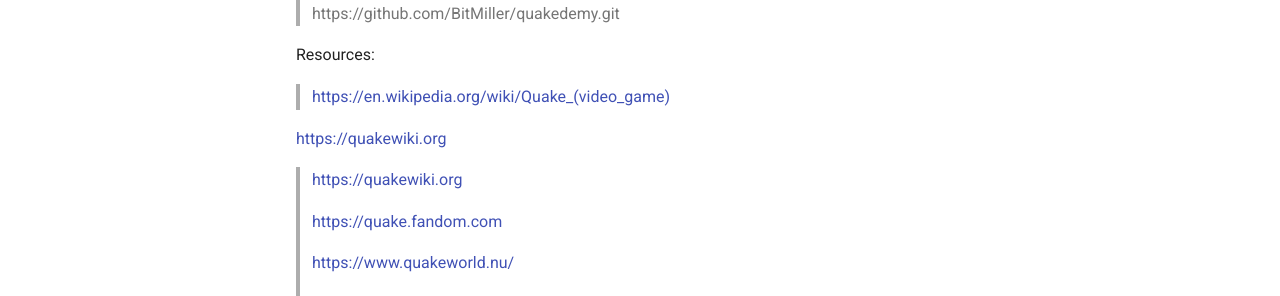
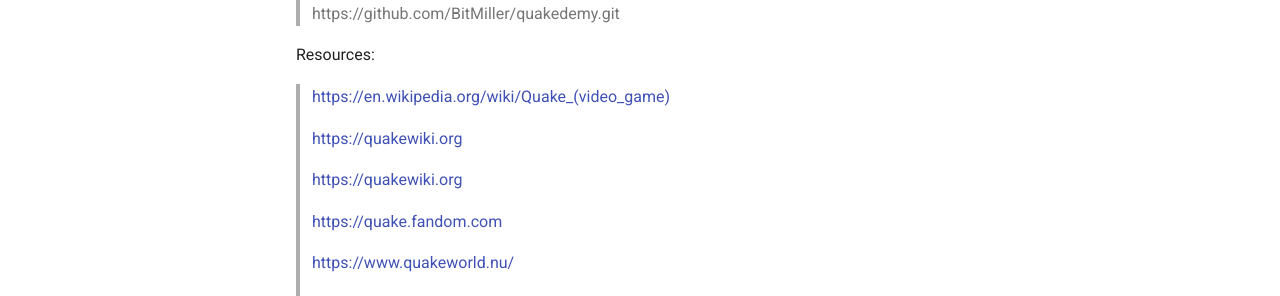
Before and after one commit to BitMiller/quakedemy, an MkDocs documentation site: the page built from docs/index.md, in a window 1280 px wide. Shown: the part 604-900 px from the top of the page. Built offline with MkDocs 1.6.1 and Material for MkDocs 9.7.7, drawn with Linux system fonts in a browser that asks for light colours.

Commit message:
at250402-3-191603

```diff
--- a/docs/index.md
+++ b/docs/index.md
@@ -26,7 +26,7 @@
 
 > [https://en.wikipedia.org/wiki/Quake_(video_game)](https://en.wikipedia.org/wiki/Quake_(video_game))
 
-<a href="https://quakewiki.org" target="_blank">https://quakewiki.org</a>
+> <a href="https://quakewiki.org" target="_blank">https://quakewiki.org</a>
 
 > [https://quakewiki.org](https://quakewiki.org)
 
```
